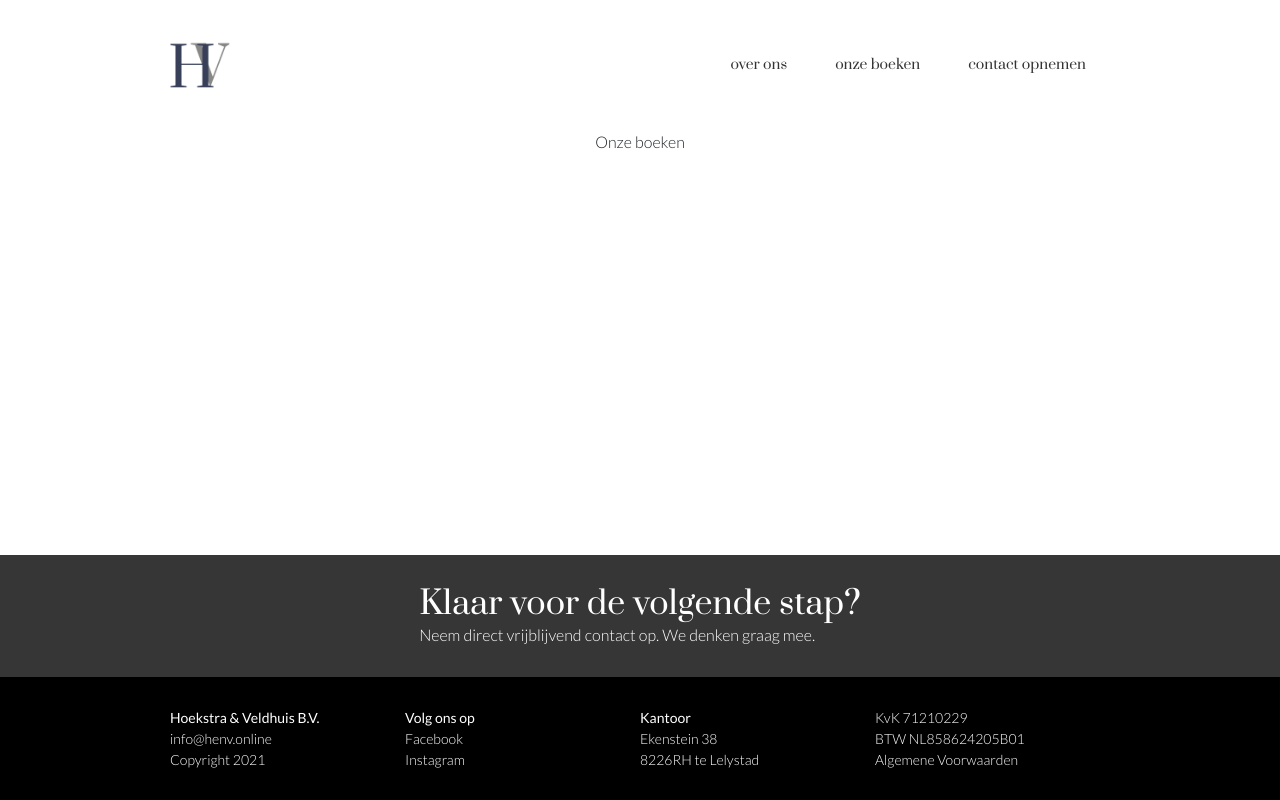
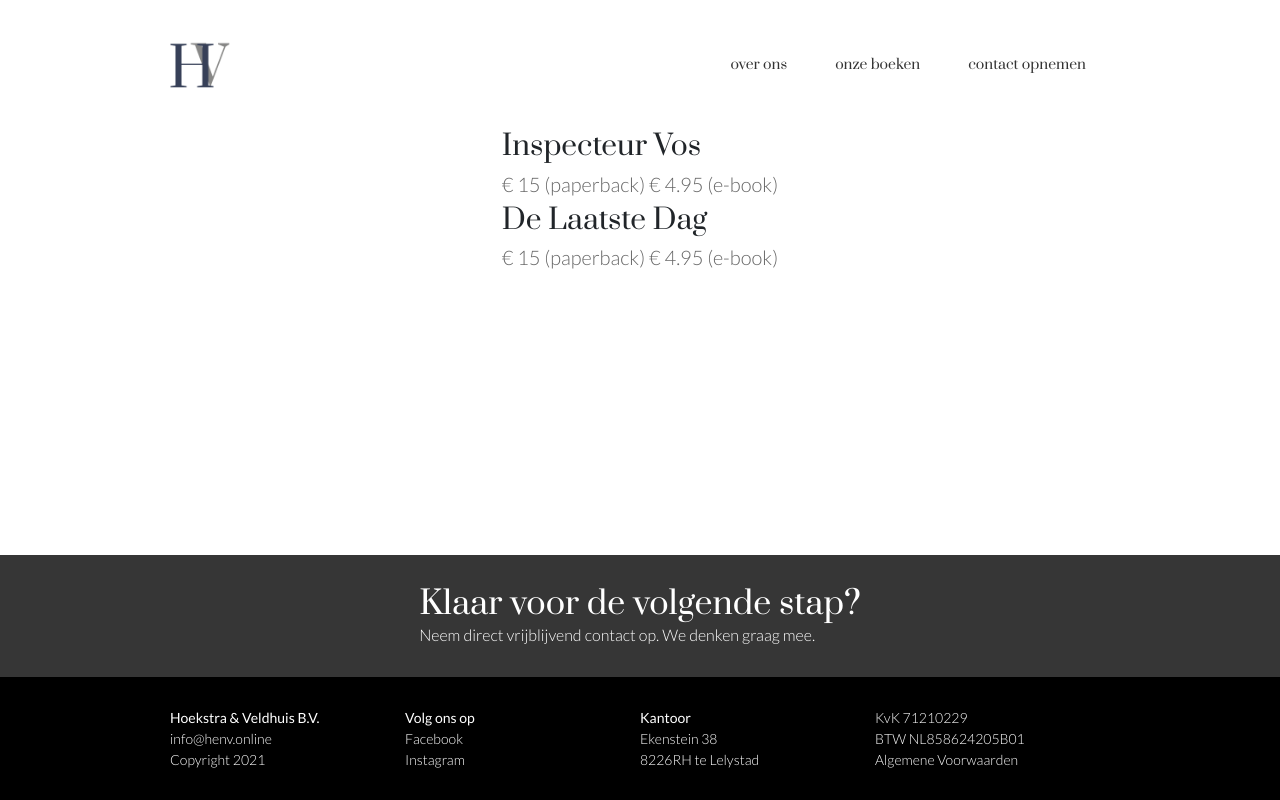
Before and after one commit to jobveldhuis/hoekstraenveldhuis.nl, a Next.js app in the folder hoekstraenveldhuis.nl/: page /onze-boeken in a window 1280 px wide. Built offline with nearby package versions, Linux system fonts and the light colour scheme.

Commit message:
Started working on a book component

```diff
--- /dev/null
+++ b/hoekstraenveldhuis.nl/components/BookComponent.js
@@ -0,0 +1,41 @@
+/**
+ * React
+ */
+import React from 'react'
+
+/**
+ * Styles
+ */
+import styles from '../styles/BookComponent.module.css'
+
+
+
+const BookComponent = props => {
+    let pricingString = '';
+    if (props.price.paperback) pricingString = pricingString.concat(` € ${props.price.paperback} (paperback)`);
+    if (props.price.ebook) pricingString = pricingString.concat(` € ${props.price.ebook} (e-book)`);
+    pricingString = pricingString.trim();
+
+    return (
+        <div className={styles.bookContainer}>
+            <h2>{props.title}</h2>
+            <h3>{pricingString}</h3>
+        </div>
+    )
+}
+
+
+/**
+ * Default props
+ */
+BookComponent.defaultProps = {
+    title: '',
+    description: '',
+    image: null,
+    price: {
+        paperback: undefined,
+        ebook: undefined,
+    },
+}
+
+export default BookComponent;
--- a/hoekstraenveldhuis.nl/pages/onze-boeken.js
+++ b/hoekstraenveldhuis.nl/pages/onze-boeken.js
@@ -1,6 +1,18 @@
+/**
+ * React
+ */
 import React from 'react'
+
+/**
+ * Next
+ */
 import Head from 'next/head'
+
+/**
+ * UI Components
+ */
 import Layout from '../components/Layout'
+import BookComponent from '../components/BookComponent'
 
 export default function Home() {
     return (
@@ -19,7 +31,20 @@ export default function Home() {
             </Head>
 
             <Layout>
-                Onze boeken
+                <BookComponent
+                    title={"Inspecteur Vos"}
+                    price={{
+                        paperback: 15.00,
+                        ebook: 4.95
+                    }}
+                />
+                <BookComponent
+                    title={"De Laatste Dag"}
+                    price={{
+                        paperback: 15.00,
+                        ebook: 4.95
+                    }}
+                />
             </Layout>
         </div>
     )
--- /dev/null
+++ b/hoekstraenveldhuis.nl/styles/BookComponent.module.css
@@ -0,0 +1,14 @@
+.bookContainer {
+
+}
+
+.bookContainer h2 {
+    font-size: 28px;
+}
+
+.bookContainer h3 {
+    font-size: 20px;
+    font-family: "Lato", sans-serif;
+    font-weight: 300;
+    color: #676767;
+}
```
